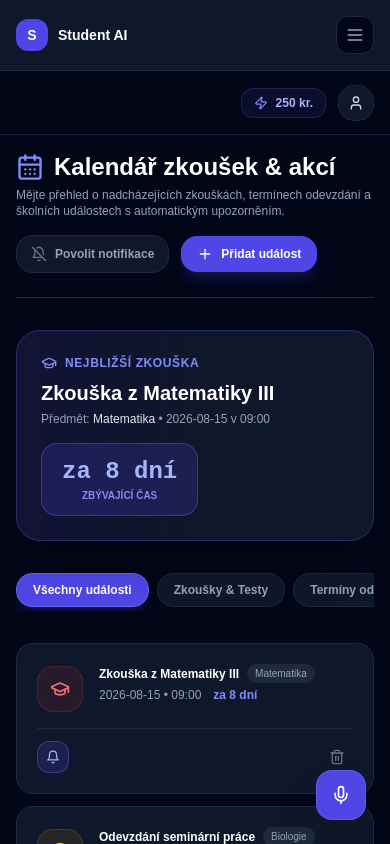
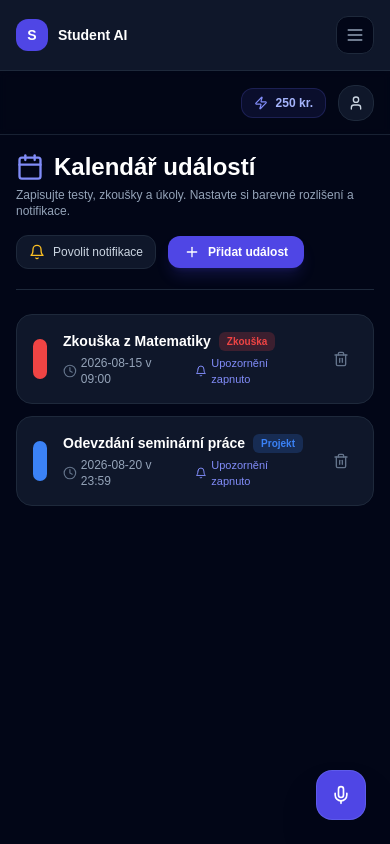
Before and after one commit to InfinityLook/Student-Ai, a Next.js app: page / in a window 390 px wide. Shown: the top 844 px of the page. Built offline with nearby package versions, Linux system fonts and the light colour scheme.

Commit message:
Refactor CalendarModule and update event structure
Refactor CalendarModule to use new event structure and improve notification handling. Removed unused imports and initial event data.

```diff
--- a/components/modules/CalendarModule.tsx
+++ b/components/modules/CalendarModule.tsx
@@ -4,82 +4,68 @@ import React, { useState, useEffect } from 'react';
 import {
   Calendar as CalendarIcon,
   Bell,
-  BellOff,
   Plus,
-  Clock,
-  GraduationCap,
-  AlertCircle,
-  CheckCircle2,
   Trash2,
   X,
-  Sparkles,
-  Bookmark,
-  CalendarDays
+  CheckCircle2,
+  Clock,
+  Tag
 } from 'lucide-react';
 
 export interface CalendarEvent {
   id: string;
   title: string;
-  subject: string;
-  date: string; // Tvar: YYYY-MM-DD
+  date: string;
   time?: string;
-  type: 'exam' | 'deadline' | 'event';
-  priority: 'high' | 'medium' | 'low';
+  color: string; // Hex nebo Tailwind barva
+  category: string;
   notify: boolean;
 }
 
-const INITIAL_EVENTS: CalendarEvent[] = [
+const COLOR_OPTIONS = [
+  { name: 'Červená (Test/Zkouška)', value: '#ef4444' },
+  { name: 'Modrá (Projekt/Úkol)', value: '#3b82f6' },
+  { name: 'Zelená (Přednáška/Cvičení)', value: '#10b981' },
+  { name: 'Fialová (Osobní/Akce)', value: '#8b5cf6' },
+  { name: 'Žlutá (Důležité)', value: '#f59e0b' }
+];
+
+export default function CalendarModule() {
+  const [events, setEvents] = useState<CalendarEvent[]>([
     {
-    id: 'ev-1',
-    title: 'Zkouška z Matematiky III',
-    subject: 'Matematika',
+      id: '1',
+      title: 'Zkouška z Matematiky',
       date: '2026-08-15',
       time: '09:00',
-    type: 'exam',
-    priority: 'high',
+      color: '#ef4444',
+      category: 'Zkouška',
       notify: true
     },
     {
-    id: 'ev-2',
+      id: '2',
       title: 'Odevzdání seminární práce',
-    subject: 'Biologie',
       date: '2026-08-20',
       time: '23:59',
-    type: 'deadline',
-    priority: 'medium',
+      color: '#3b82f6',
+      category: 'Projekt',
       notify: true
-  },
-  {
-    id: 'ev-3',
-    title: 'Přípravný webinář k maturitě',
-    subject: 'Všeobecné',
-    date: '2026-08-25',
-    time: '17:00',
-    type: 'event',
-    priority: 'low',
-    notify: false
     }
-];
+  ]);
 
-export default function CalendarModule() {
-  const [events, setEvents] = useState<CalendarEvent[]>(INITIAL_EVENTS);
-  const [filter, setFilter] = useState<'all' | 'exam' | 'deadline' | 'event'>('all');
-  const [isAdding, setIsAdding] = useState(false);
-  const [notificationsAllowed, setNotificationsAllowed] = useState(false);
-  const [notificationMsg, setNotificationMsg] = useState<string | null>(null);
+  const [showModal, setShowModal] = useState(false);
+  const [notificationsGranted, setNotificationsGranted] = useState(false);
 
   // Formulářové stavy
-  const [newTitle, setNewTitle] = useState('');
-  const [newSubject, setNewSubject] = useState('');
-  const [newDate, setNewDate] = useState('');
-  const [newTime, setNewTime] = useState('09:00');
-  const [newType, setNewType] = useState<'exam' | 'deadline' | 'event'>('exam');
-  const [newPriority, setNewPriority] = useState<'high' | 'medium' | 'low'>('medium');
-  const [newNotify, setNewNotify] = useState(true);
+  const [title, setTitle] = useState('');
+  const [date, setDate] = useState('');
+  const [time, setTime] = useState('09:00');
+  const [color, setColor] = useState('#ef4444');
+  const [category, setCategory] = useState('Test');
+  const [notify, setNotify] = useState(true);
 
   useEffect(() => {
     if (typeof window !== 'undefined' && 'Notification' in window) {
-      setNotificationsAllowed(Notification.permission === 'granted');
+      setNotificationsGranted(Notification.permission === 'granted');
     }
   }, []);
 
@@ -87,126 +73,76 @@ export default function CalendarModule() {
     if (typeof window !== 'undefined' && 'Notification' in window) {
       const permission = await Notification.requestPermission();
       if (permission === 'granted') {
-        setNotificationsAllowed(true);
-        triggerToast('Notifikace byly úspěšně povoleny!');
-        new Notification('Student AI Kalendář', {
-          body: 'Notifikace pro vaše zkoušky a akce jsou aktivní.',
-          icon: '/favicon.ico'
+        setNotificationsGranted(true);
+        new Notification('Student AI', {
+          body: 'Upozornění a notifikace byly zapnuty.'
         });
-      } else {
-        setNotificationsAllowed(false);
-        triggerToast('Povolení notifikací bylo zamítnuto.');
       }
     }
   };
 
-  const triggerToast = (msg: string) => {
-    setNotificationMsg(msg);
-    setTimeout(() => setNotificationMsg(null), 3500);
+  const handleAddEvent = (e: React.FormEvent) => {
+    e.preventDefault();
+    if (!title.trim() || !date) return;
+
+    const newEvent: CalendarEvent = {
+      id: Date.now().toString(),
+      title,
+      date,
+      time,
+      color,
+      category,
+      notify
     };
 
-  const handleAddEvent = (e: React.FormEvent) => {
-    e.preventDefault();
-    if (!newTitle.trim() || !newDate) return;
+    setEvents([...events, newEvent].sort((a, b) => a.date.localeCompare(b.date)));
+    setShowModal(false);
 
-    const createdEvent: CalendarEvent = {
-      id: `ev-${Date.now()}`,
-      title: newTitle,
-      subject: newSubject || 'Obecné',
-      date: newDate,
-      time: newTime,
-      type: newType,
-      priority: newPriority,
-      notify: newNotify
-    };
+    // Reset
+    setTitle('');
+    setDate('');
+    setTime('09:00');
 
-    setEvents([...events, createdEvent].sort((a, b) => a.date.localeCompare(b.date)));
-    setIsAdding(false);
-
-    // Reset formuláře
-    setNewTitle('');
-    setNewSubject('');
-    setNewDate('');
-    setNewTime('09:00');
-
-    triggerToast(`Událost "${createdEvent.title}" byla přidána do kalendáře.`);
-
-    if (newNotify && notificationsAllowed && typeof window !== 'undefined' && 'Notification' in window) {
-      new Notification('Přípomínka nastavena', {
-        body: `Budete upozorněni na: ${createdEvent.title} (${createdEvent.date})`
+    if (notify && notificationsGranted && typeof window !== 'undefined' && 'Notification' in window) {
+      new Notification('Přípomínka uložena', {
+        body: `${title} - ${date} v ${time}`
       });
     }
   };
 
-  const handleDeleteEvent = (id: string) => {
+  const handleDelete = (id: string) => {
     setEvents(events.filter((ev) => ev.id !== id));
-    triggerToast('Událost byla smazána.');
-  };
-
-  const toggleNotify = (id: string) => {
-    setEvents(
-      events.map((ev) => {
-        if (ev.id === id) {
-          const updated = !ev.notify;
-          if (updated && !notificationsAllowed) {
-            requestNotificationPermission();
-          }
-          return { ...ev, notify: updated };
-        }
-        return ev;
-      })
-    );
-  };
-
-  const filteredEvents = events.filter((ev) => filter === 'all' || ev.type === filter);
-
-  // Výpočet zbývajících dní
-  const getDaysRemaining = (targetDate: string) => {
-    const today = new Date();
-    today.setHours(0, 0, 0, 0);
-    const target = new Date(targetDate);
-    const diffTime = target.getTime() - today.getTime();
-    const diffDays = Math.ceil(diffTime / (1000 * 60 * 60 * 24));
-
-    if (diffDays === 0) return 'Dnes';
-    if (diffDays === 1) return 'Zítra';
-    if (diffDays < 0) return 'Proběhlo';
-    return `za ${diffDays} dní`;
   };
 
   return (
-    <div className="p-4 md:p-8 max-w-5xl mx-auto space-y-8 text-slate-100">
+    <div className="p-4 md:p-8 max-w-4xl mx-auto space-y-6 text-slate-100">
 
       {/* HLAVIČKA */}
-      <div className="flex flex-col md:flex-row md:items-center justify-between gap-4 border-b border-slate-800 pb-6">
+      <div className="flex flex-col sm:flex-row sm:items-center justify-between gap-4 border-b border-slate-800 pb-5">
         <div>
           <h1 className="text-2xl font-extrabold text-white flex items-center gap-2.5">
-            <CalendarDays className="w-7 h-7 text-indigo-400" />
-            <span>Kalendář zkoušek & akcí</span>
+            <CalendarIcon className="w-7 h-7 text-indigo-400" />
+            <span>Kalendář událostí</span>
           </h1>
           <p className="text-xs text-slate-400 mt-1">
-            Mějte přehled o nadcházejících zkouškách, termínech odevzdání a školních událostech s automatickým upozorněním.
+            Zapisujte testy, zkoušky a úkoly. Nastavte si barevné rozlišení a notifikace.
           </p>
         </div>
 
         <div className="flex items-center gap-3">
-          {/* Tlačítko pro povolení notifikací */}
+          {!notificationsGranted && (
             <button
               onClick={requestNotificationPermission}
-            className={`px-3.5 py-2.5 rounded-2xl text-xs font-semibold border flex items-center gap-2 transition ${
-              notificationsAllowed
-                ? 'bg-emerald-950/50 border-emerald-500/40 text-emerald-300'
-                : 'bg-slate-900 border-slate-800 text-slate-400 hover:text-white'
-            }`}
+              className="px-3 py-2 bg-slate-900 border border-slate-800 rounded-xl text-xs text-slate-300 hover:text-white flex items-center gap-2 transition"
             >
-            {notificationsAllowed ? <Bell className="w-4 h-4 text-emerald-400" /> : <BellOff className="w-4 h-4 text-slate-500" />}
-            <span>{notificationsAllowed ? 'Notifikace zapnuty' : 'Povolit notifikace'}</span>
+              <Bell className="w-4 h-4 text-amber-400" />
+              <span>Povolit notifikace</span>
             </button>
+          )}
 
-          {/* Tlačítko přidat */}
           <button
-            onClick={() => setIsAdding(true)}
-            className="bg-indigo-600 hover:bg-indigo-500 text-white px-4 py-2.5 rounded-2xl text-xs font-bold transition flex items-center gap-2 shadow-lg shadow-indigo-600/20"
+            onClick={() => setShowModal(true)}
+            className="bg-indigo-600 hover:bg-indigo-500 text-white px-4 py-2 rounded-xl text-xs font-bold transition flex items-center gap-2 shadow-lg shadow-indigo-600/20"
           >
             <Plus className="w-4 h-4" />
             <span>Přidat událost</span>
@@ -214,182 +150,94 @@ export default function CalendarModule() {
         </div>
       </div>
 
-      {/* TOAST OZNÁMENÍ */}
-      {notificationMsg && (
-        <div className="bg-indigo-950/80 border border-indigo-500/50 text-indigo-200 p-4 rounded-2xl flex items-center gap-3 text-xs font-semibold shadow-xl animate-fade-in">
-          <Sparkles className="w-5 h-5 text-indigo-400 flex-shrink-0" />
-          <span>{notificationMsg}</span>
-        </div>
-      )}
-
-      {/* ODPOČÍTÁVÁNÍ K NEJBLIŽŠÍ ZKOUŠCE */}
-      {events.filter((e) => e.type === 'exam').length > 0 && (
-        <div className="bg-gradient-to-r from-indigo-950/60 via-slate-900 to-slate-900 border border-indigo-500/30 rounded-3xl p-6 relative overflow-hidden shadow-2xl">
-          <div className="flex items-center gap-2 text-indigo-400 text-xs font-bold uppercase tracking-wider mb-2">
-            <GraduationCap className="w-4 h-4" />
-            <span>Nejbližší zkouška</span>
-          </div>
-          <div className="flex flex-col sm:flex-row sm:items-center justify-between gap-4">
-            <div>
-              <h2 className="text-xl font-bold text-white">{events.filter((e) => e.type === 'exam')[0].title}</h2>
-              <p className="text-xs text-slate-400 mt-1">
-                Předmět: <span className="text-slate-200 font-medium">{events.filter((e) => e.type === 'exam')[0].subject}</span> • {events.filter((e) => e.type === 'exam')[0].date} {events.filter((e) => e.type === 'exam')[0].time && `v ${events.filter((e) => e.type === 'exam')[0].time}`}
-              </p>
-            </div>
-            <div className="bg-indigo-600/20 border border-indigo-500/40 px-5 py-3 rounded-2xl text-center self-start sm:self-auto">
-              <div className="text-2xl font-extrabold text-indigo-300 font-mono">
-                {getDaysRemaining(events.filter((e) => e.type === 'exam')[0].date)}
-              </div>
-              <div className="text-[10px] text-indigo-400 uppercase font-semibold">Zbývající čas</div>
-            </div>
-          </div>
-        </div>
-      )}
-
-      {/* FILTRY KATEGORIÍ */}
-      <div className="flex items-center gap-2 overflow-x-auto pb-1">
-        {[
-          { id: 'all', label: 'Všechny události' },
-          { id: 'exam', label: 'Zkoušky & Testy' },
-          { id: 'deadline', label: 'Termíny odevzdání' },
-          { id: 'event', label: 'Akce & Webináře' }
-        ].map((item) => (
-          <button
-            key={item.id}
-            onClick={() => setFilter(item.id as any)}
-            className={`px-4 py-2 rounded-2xl text-xs font-bold transition whitespace-nowrap border ${
-              filter === item.id
-                ? 'bg-indigo-600 text-white border-indigo-500 shadow-lg shadow-indigo-600/20'
-                : 'bg-slate-900 text-slate-400 border-slate-800 hover:text-white'
-            }`}
-          >
-            {item.label}
-          </button>
-        ))}
-      </div>
-
       {/* SEZNAM UDÁLOSTÍ */}
       <div className="space-y-3">
-        {filteredEvents.length === 0 ? (
-          <div className="bg-slate-900 border border-slate-800 rounded-3xl p-12 text-center text-slate-500 text-xs">
-            V této kategorii zatím nemáte žádné události.
+        {events.length === 0 ? (
+          <div className="bg-slate-900 border border-slate-800 rounded-2xl p-8 text-center text-slate-500 text-xs">
+            Žádné naplánované události. Klikněte na tlačítko "Přidat událost".
           </div>
         ) : (
-          filteredEvents.map((ev) => (
+          events.map((ev) => (
             <div
               key={ev.id}
-              className="bg-slate-900 border border-slate-800 hover:border-slate-700 rounded-2xl p-5 flex flex-col sm:flex-row sm:items-center justify-between gap-4 transition group"
+              className="bg-slate-900 border border-slate-800 rounded-2xl p-4 flex items-center justify-between gap-4 transition hover:border-slate-700"
             >
-              <div className="flex items-start gap-4">
-                <div className={`p-3 rounded-2xl flex-shrink-0 mt-0.5 ${
-                  ev.type === 'exam'
-                    ? 'bg-red-500/10 text-red-400 border border-red-500/20'
-                    : ev.type === 'deadline'
-                    ? 'bg-amber-500/10 text-amber-400 border border-amber-500/20'
-                    : 'bg-indigo-500/10 text-indigo-400 border border-indigo-500/20'
-                }`}>
-                  {ev.type === 'exam' && <GraduationCap className="w-5 h-5" />}
-                  {ev.type === 'deadline' && <Clock className="w-5 h-5" />}
-                  {ev.type === 'event' && <CalendarIcon className="w-5 h-5" />}
-                </div>
+              <div className="flex items-center gap-4">
+                {/* Barevný indikátor */}
+                <div
+                  className="w-3.5 h-10 rounded-full flex-shrink-0"
+                  style={{ backgroundColor: ev.color }}
+                />
 
                 <div>
                   <div className="flex items-center gap-2">
-                    <span className="text-xs font-bold text-white group-hover:text-indigo-300 transition">{ev.title}</span>
-                    <span className="text-[10px] px-2 py-0.5 rounded-full bg-slate-800 text-slate-400 font-medium">
-                      {ev.subject}
+                    <h3 className="text-sm font-bold text-white">{ev.title}</h3>
+                    <span
+                      className="text-[10px] font-semibold px-2 py-0.5 rounded-md text-white/90"
+                      style={{ backgroundColor: `${ev.color}33`, color: ev.color }}
+                    >
+                      {ev.category}
                     </span>
                   </div>
+
                   <div className="text-xs text-slate-400 mt-1 flex items-center gap-3">
-                    <span>{ev.date} {ev.time && `• ${ev.time}`}</span>
-                    <span className="font-semibold text-indigo-400">{getDaysRemaining(ev.date)}</span>
+                    <span className="flex items-center gap-1">
+                      <Clock className="w-3.5 h-3.5 text-slate-500" />
+                      {ev.date} {ev.time && `v ${ev.time}`}
+                    </span>
+                    {ev.notify && (
+                      <span className="flex items-center gap-1 text-indigo-400 font-medium text-[11px]">
+                        <Bell className="w-3 h-3" />
+                        Upozornění zapnuto
+                      </span>
+                    )}
                   </div>
                 </div>
               </div>
 
-              <div className="flex items-center justify-between sm:justify-end gap-3 pt-3 sm:pt-0 border-t sm:border-0 border-slate-800">
               <button
-                  onClick={() => toggleNotify(ev.id)}
-                  className={`p-2 rounded-xl border text-xs font-medium transition flex items-center gap-1.5 ${
-                    ev.notify
-                      ? 'bg-indigo-600/20 border-indigo-500/40 text-indigo-300'
-                      : 'bg-slate-950 border-slate-800 text-slate-500 hover:text-slate-300'
-                  }`}
-                  title={ev.notify ? 'Notifikace aktivní' : 'Zapnout notifikaci'}
-                >
-                  <Bell className="w-3.5 h-3.5" />
-                  <span className="text-[10px] hidden md:inline">{ev.notify ? 'Připomínat' : 'Vypnuto'}</span>
-                </button>
-
-                <button
-                  onClick={() => handleDeleteEvent(ev.id)}
+                onClick={() => handleDelete(ev.id)}
                 className="p-2 text-slate-500 hover:text-red-400 hover:bg-red-950/20 rounded-xl transition"
                 title="Smazat událost"
               >
                 <Trash2 className="w-4 h-4" />
               </button>
             </div>
-            </div>
           ))
         )}
       </div>
 
       {/* MODAL PRO PŘIDÁNÍ UDÁLOSTI */}
-      {isAdding && (
+      {showModal && (
         <div className="fixed inset-0 bg-black/70 backdrop-blur-sm z-50 flex items-center justify-center p-4">
           <form
             onSubmit={handleAddEvent}
-            className="bg-slate-900 border border-slate-800 rounded-3xl max-w-md w-full p-6 space-y-5 shadow-2xl relative"
+            className="bg-slate-900 border border-slate-800 rounded-3xl max-w-md w-full p-6 space-y-4 shadow-2xl relative"
           >
             <button
               type="button"
-              onClick={() => setIsAdding(false)}
-              className="absolute top-5 right-5 text-slate-400 hover:text-white p-1"
+              onClick={() => setShowModal(false)}
+              className="absolute top-4 right-4 text-slate-400 hover:text-white p-1"
             >
               <X className="w-5 h-5" />
             </button>
 
-            <h3 className="text-lg font-bold text-white flex items-center gap-2">
-              <CalendarIcon className="w-5 h-5 text-indigo-400" />
-              <span>Nová událost v kalendáři</span>
+            <h3 className="text-base font-bold text-white flex items-center gap-2">
+              <Plus className="w-5 h-5 text-indigo-400" />
+              <span>Nová událost / Test</span>
             </h3>
 
-            <div className="space-y-4">
+            <div className="space-y-3">
               <div>
-                <label className="block text-xs font-semibold text-slate-400 mb-1">Název události / Zkoušky</label>
+                <label className="block text-xs font-semibold text-slate-400 mb-1">Název</label>
                 <input
                   type="text"
                   required
-                  placeholder="např. Ústní zkouška z Biologie"
-                  value={newTitle}
-                  onChange={(e) => setNewTitle(e.target.value)}
-                  className="w-full bg-slate-950 border border-slate-800 rounded-xl px-4 py-2.5 text-xs text-white focus:outline-none focus:border-indigo-500"
+                  placeholder="např. Test z Fyziky"
+                  value={title}
+                  onChange={(e) => setTitle(e.target.value)}
+                  className="w-full bg-slate-950 border border-slate-800 rounded-xl px-3 py-2 text-xs text-white focus:outline-none focus:border-indigo-500"
                 />
-              </div>
-
-              <div className="grid grid-cols-2 gap-3">
-                <div>
-                  <label className="block text-xs font-semibold text-slate-400 mb-1">Předmět</label>
-                  <input
-                    type="text"
-                    placeholder="např. Biologie"
-                    value={newSubject}
-                    onChange={(e) => setNewSubject(e.target.value)}
-                    className="w-full bg-slate-950 border border-slate-800 rounded-xl px-4 py-2.5 text-xs text-white focus:outline-none focus:border-indigo-500"
-                  />
-                </div>
-                <div>
-                  <label className="block text-xs font-semibold text-slate-400 mb-1">Typ</label>
-                  <select
-                    value={newType}
-                    onChange={(e) => setNewType(e.target.value as any)}
-                    className="w-full bg-slate-950 border border-slate-800 rounded-xl px-4 py-2.5 text-xs text-white focus:outline-none focus:border-indigo-500 font-medium"
-                  >
-                    <option value="exam">Zkouška / Test</option>
-                    <option value="deadline">Odevzdání práce</option>
-                    <option value="event">Akce / Webinář</option>
-                  </select>
-                </div>
               </div>
 
               <div className="grid grid-cols-2 gap-3">
@@ -398,28 +246,57 @@ export default function CalendarModule() {
                   <input
                     type="date"
                     required
-                    value={newDate}
-                    onChange={(e) => setNewDate(e.target.value)}
-                    className="w-full bg-slate-950 border border-slate-800 rounded-xl px-4 py-2.5 text-xs text-white focus:outline-none focus:border-indigo-500"
+                    value={date}
+                    onChange={(e) => setDate(e.target.value)}
+                    className="w-full bg-slate-950 border border-slate-800 rounded-xl px-3 py-2 text-xs text-white focus:outline-none focus:border-indigo-500"
                   />
                 </div>
                 <div>
-                  <label className="block text-xs font-semibold text-slate-400 mb-1">Čas (volitelné)</label>
+                  <label className="block text-xs font-semibold text-slate-400 mb-1">Čas</label>
                   <input
                     type="time"
-                    value={newTime}
-                    onChange={(e) => setNewTime(e.target.value)}
-                    className="w-full bg-slate-950 border border-slate-800 rounded-xl px-4 py-2.5 text-xs text-white focus:outline-none focus:border-indigo-500"
+                    value={time}
+                    onChange={(e) => setTime(e.target.value)}
+                    className="w-full bg-slate-950 border border-slate-800 rounded-xl px-3 py-2 text-xs text-white focus:outline-none focus:border-indigo-500"
                   />
                 </div>
               </div>
 
-              <div className="flex items-center justify-between bg-slate-950 p-3 rounded-xl border border-slate-800">
-                <span className="text-xs text-slate-300 font-medium">Upozornit notifikací v prohlížeči</span>
+              <div>
+                <label className="block text-xs font-semibold text-slate-400 mb-1">Kategorie</label>
+                <input
+                  type="text"
+                  placeholder="např. Test, Zkouška, Úkol"
+                  value={category}
+                  onChange={(e) => setCategory(e.target.value)}
+                  className="w-full bg-slate-950 border border-slate-800 rounded-xl px-3 py-2 text-xs text-white focus:outline-none focus:border-indigo-500"
+                />
+              </div>
+
+              <div>
+                <label className="block text-xs font-semibold text-slate-400 mb-1">Barevné označení</label>
+                <div className="flex gap-2">
+                  {COLOR_OPTIONS.map((c) => (
+                    <button
+                      key={c.value}
+                      type="button"
+                      onClick={() => setColor(c.value)}
+                      className={`w-7 h-7 rounded-full transition border-2 ${
+                        color === c.value ? 'border-white scale-110' : 'border-transparent opacity-70'
+                      }`}
+                      style={{ backgroundColor: c.value }}
+                      title={c.name}
+                    />
+                  ))}
+                </div>
+              </div>
+
+              <div className="flex items-center justify-between bg-slate-950 p-3 rounded-xl border border-slate-800 pt-2">
+                <span className="text-xs text-slate-300">Aktivovat upozornění</span>
                 <input
                   type="checkbox"
-                  checked={newNotify}
-                  onChange={(e) => setNewNotify(e.target.checked)}
+                  checked={notify}
+                  onChange={(e) => setNotify(e.target.checked)}
                   className="w-4 h-4 accent-indigo-600 rounded"
                 />
               </div>
@@ -428,22 +305,21 @@ export default function CalendarModule() {
             <div className="flex gap-3 pt-2">
               <button
                 type="button"
-                onClick={() => setIsAdding(false)}
-                className="flex-1 py-2.5 bg-slate-950 hover:bg-slate-800 text-slate-400 rounded-xl text-xs font-bold border border-slate-800 transition"
+                onClick={() => setShowModal(false)}
+                className="flex-1 py-2 bg-slate-950 hover:bg-slate-800 text-slate-400 rounded-xl text-xs font-bold border border-slate-800 transition"
               >
                 Zrušit
               </button>
               <button
                 type="submit"
-                className="flex-1 py-2.5 bg-indigo-600 hover:bg-indigo-500 text-white rounded-xl text-xs font-extrabold transition shadow-lg shadow-indigo-600/20"
+                className="flex-1 py-2 bg-indigo-600 hover:bg-indigo-500 text-white rounded-xl text-xs font-bold transition shadow-lg shadow-indigo-600/20"
               >
-                Uložit událost
+                Uložit
               </button>
             </div>
           </form>
         </div>
       )}
-
     </div>
   );
       }
```
Lines whose indentation alone changed are shown as unchanged.
